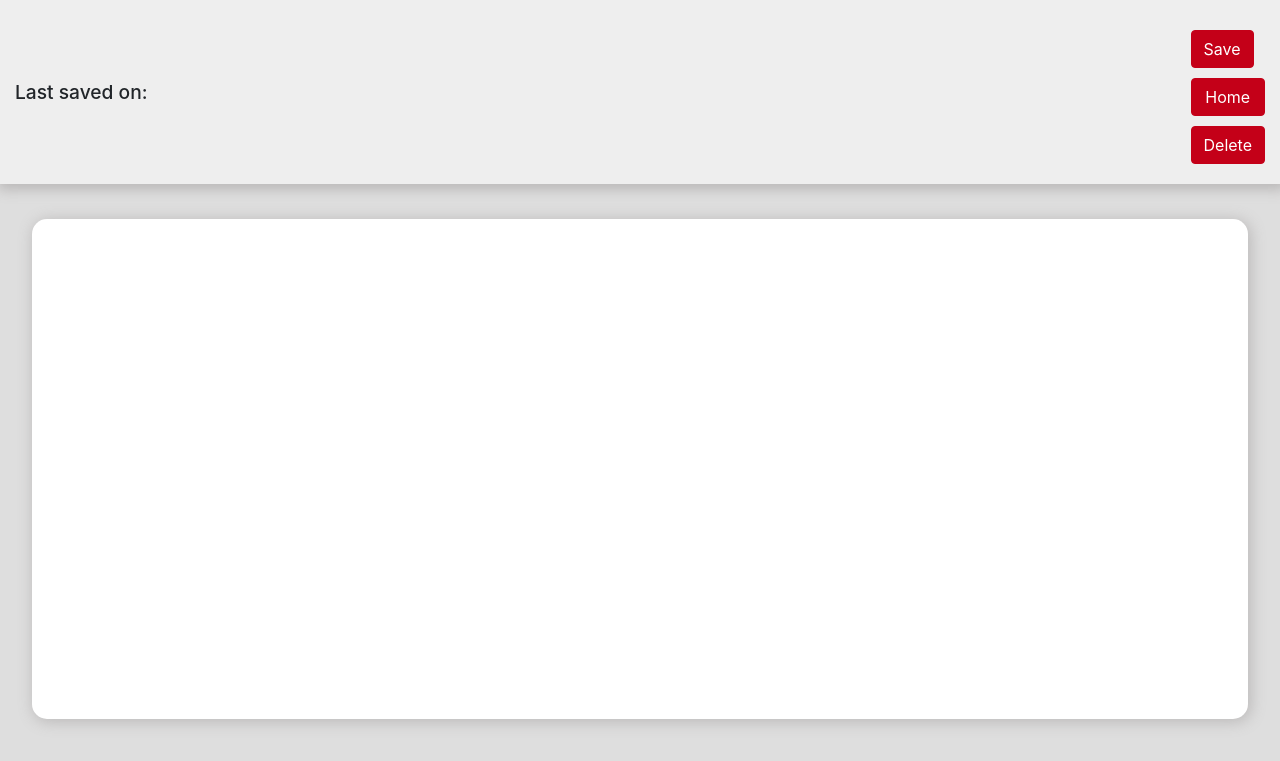
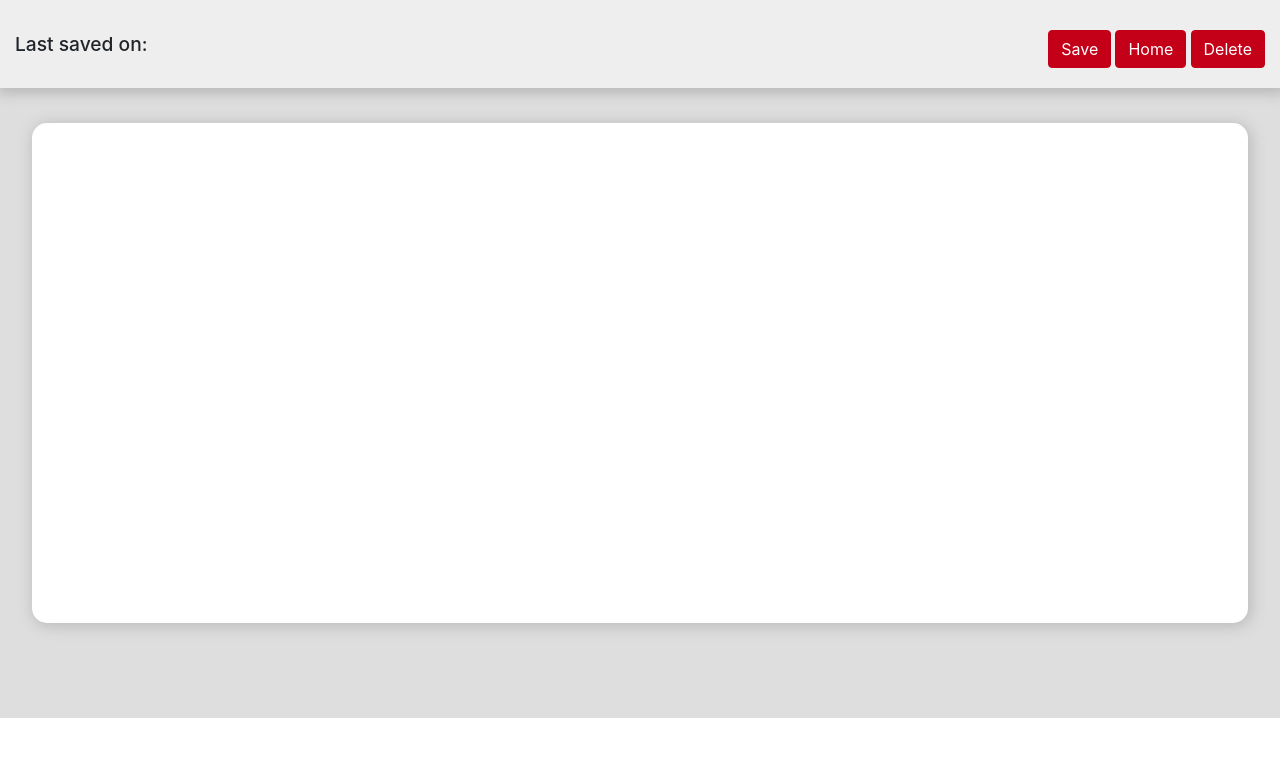
Before and after one commit to IdanPelled/My-Notes, a Python web app: template edit/templates/edit.j2 in a window 1280 px wide. Shown: the part 82-843 px from the top of the page. After the commit the page ends 800 px from the top, so only its background shows below. Run offline with Jinja, Linux system fonts and the light colour scheme; the template is opened without the code that fills it, so the values that code supplies are empty; some libraries are stand-ins or nearby versions.

Commit message:
v 1.42 - improve css

```diff
--- a/static/form_style.css
+++ b/static/form_style.css
@@ -71,7 +71,6 @@ input[type=text]:focus {
     color: white;
     background-color: var(--main-color) !important;
     border-color: var(--main-color) !important;
-    display: block !important;
 }
 
 /*phone view*/
--- a/templates/base.j2
+++ b/templates/base.j2
@@ -88,7 +88,7 @@
 						  {% endfor %}
 					  </div>
 
-					  <input type="submit" value="Create" class="btn">
+					  <br><input type="submit" value="Create" class="btn">
 				  </form>
 				  {% else %}
 				  	<span class="message message-error">Error: No colors in the data base</span>
```
